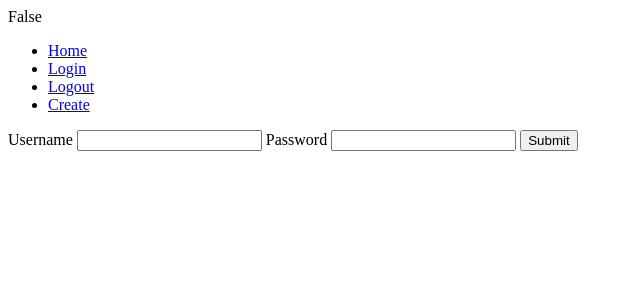
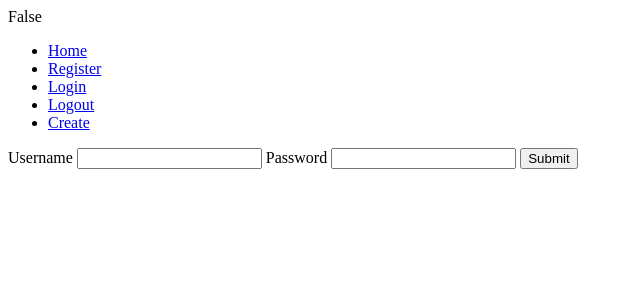
Before and after one commit to byanofsky/bookmarks, a Flask app: page /login_user/ in a window 1280 px wide. Shown: the top 300 px of the page, without its empty margins (0-640 px from the left). Run offline with Flask 2, Linux system fonts and the light colour scheme; parts of the project's set-up code (start-up, migrations or seed data) failed here and were passed over.

Commit message:
Add link to register in menu

```diff
--- a/bookmarks/templates/layout.html
+++ b/bookmarks/templates/layout.html
@@ -19,6 +19,7 @@
     <div class="nav">
       <ul>
         <li><a href="{{ url_for('front_page') }}">Home</a></li>
+        <li><a href="{{ url_for('register_user') }}">Register</a></li>
         <li><a href="{{ url_for('login_user') }}">Login</a></li>
         <li><a href="{{ url_for('logout_user') }}">Logout</a></li>
         <li><a href="{{ url_for('add_bookmark') }}">Create</a></li>
```
